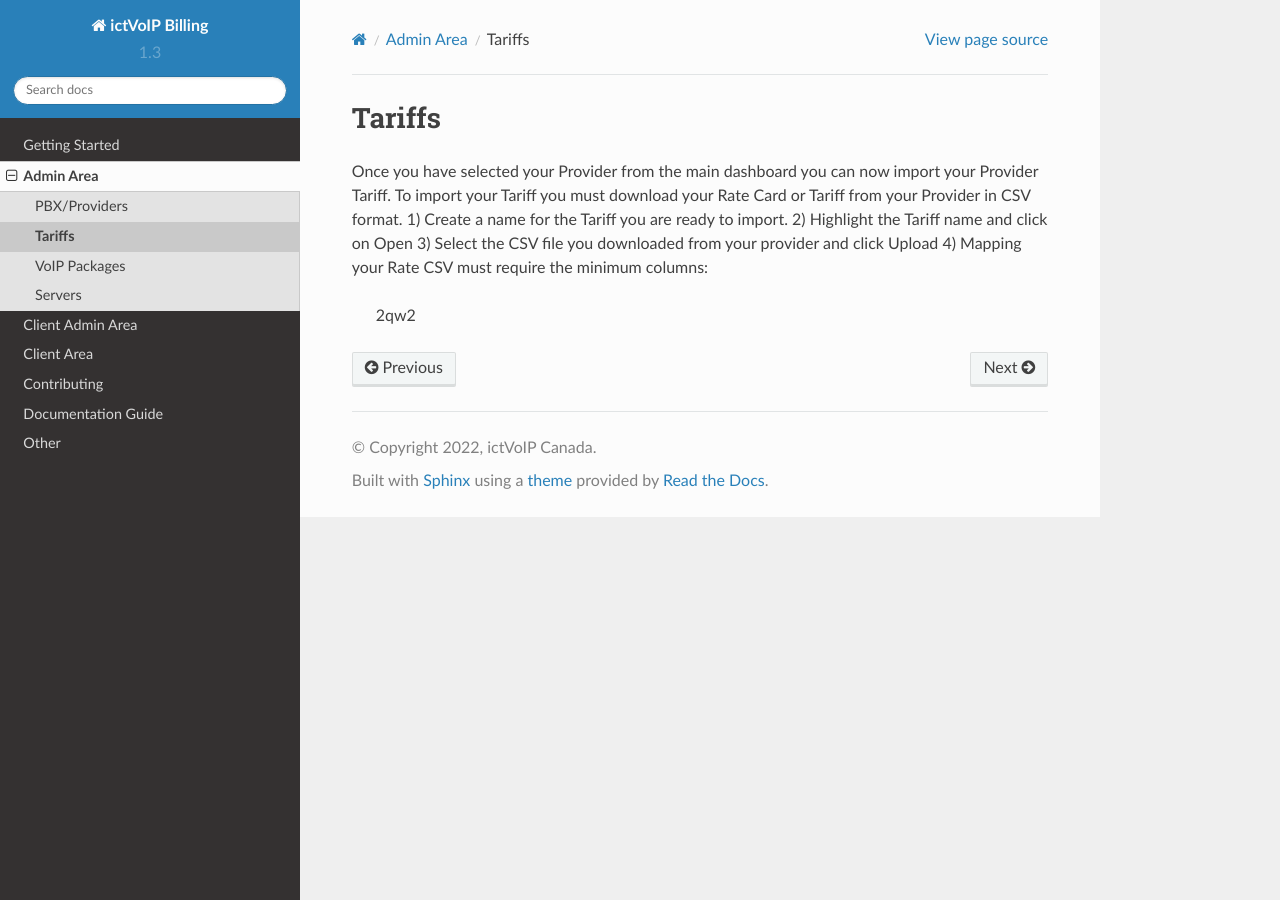
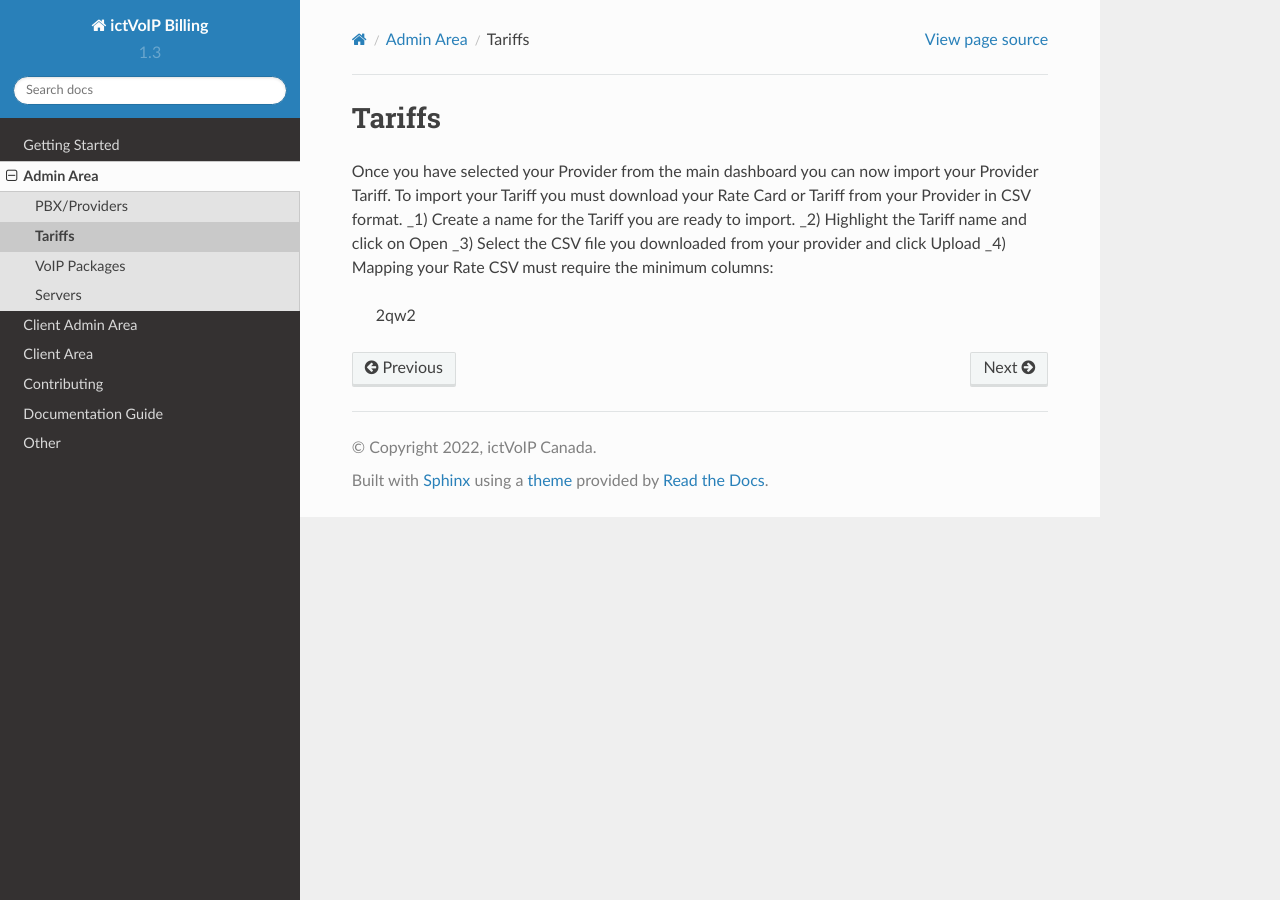
Before and after one commit to ictvoip/ictvoip-docs, a Sphinx documentation site: the page built from docs/source/admin/tariffs.rst, in a window 1280 px wide. Built offline with Sphinx 7.4.7 and the Read the Docs theme 2.0.0, drawn with Linux system fonts in a browser that asks for light colours; pages that are not in the unit, such as notebooks, are missing from menus.

```diff
--- a/docs/source/admin/tariffs.rst
+++ b/docs/source/admin/tariffs.rst
@@ -4,8 +4,8 @@ Tariffs
 
 Once you have selected your Provider from the main dashboard you can now import your Provider Tariff.
 To import your Tariff you must download your Rate Card or Tariff from your Provider in CSV format.
-1) Create a name for the Tariff you are ready to import.
-2) Highlight the Tariff name and click on Open
-3) Select the CSV file you downloaded from your provider and click Upload
-4) Mapping your Rate CSV must require the minimum columns:
+_1) Create a name for the Tariff you are ready to import.
+_2) Highlight the Tariff name and click on Open
+_3) Select the CSV file you downloaded from your provider and click Upload
+_4) Mapping your Rate CSV must require the minimum columns:
    2qw2
```
